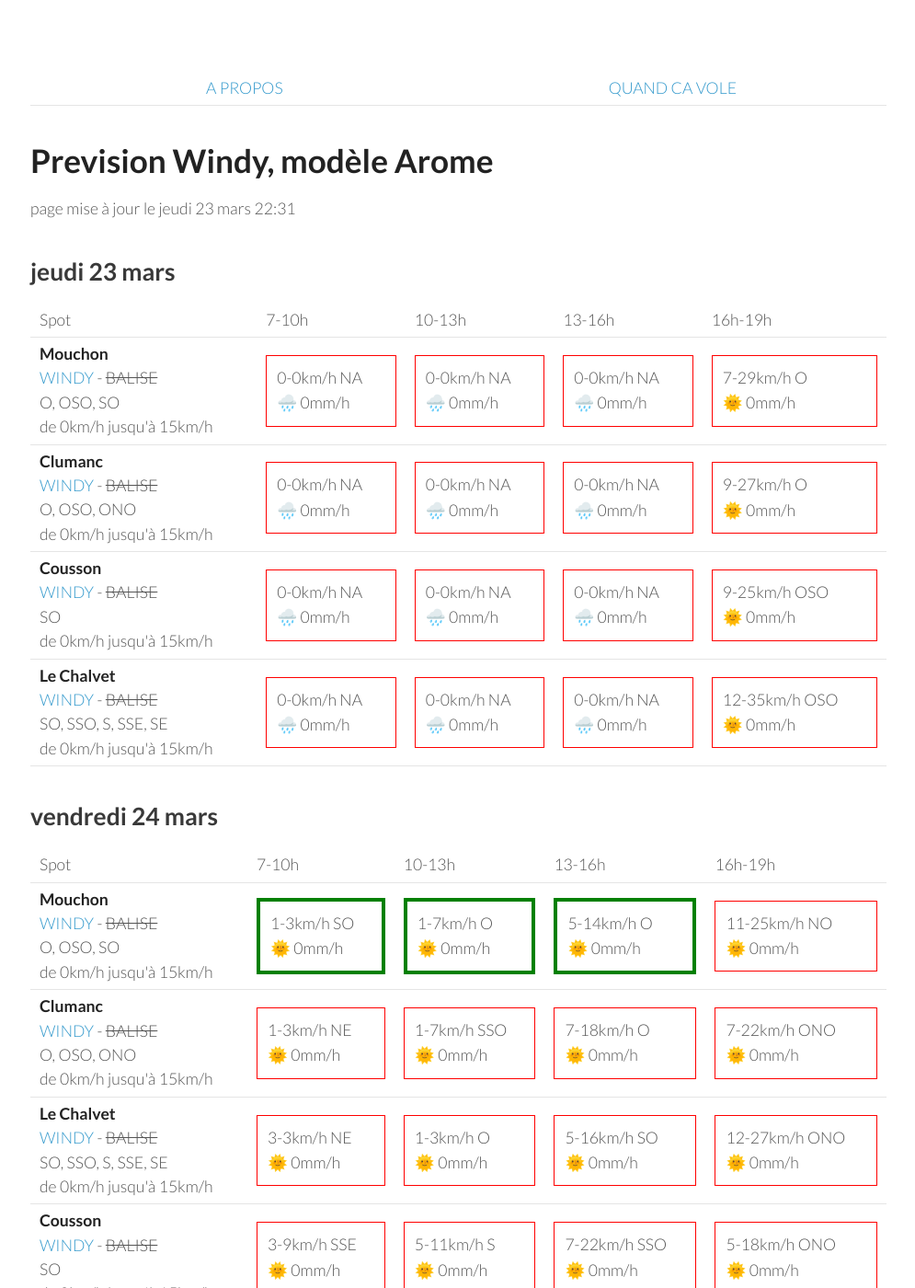
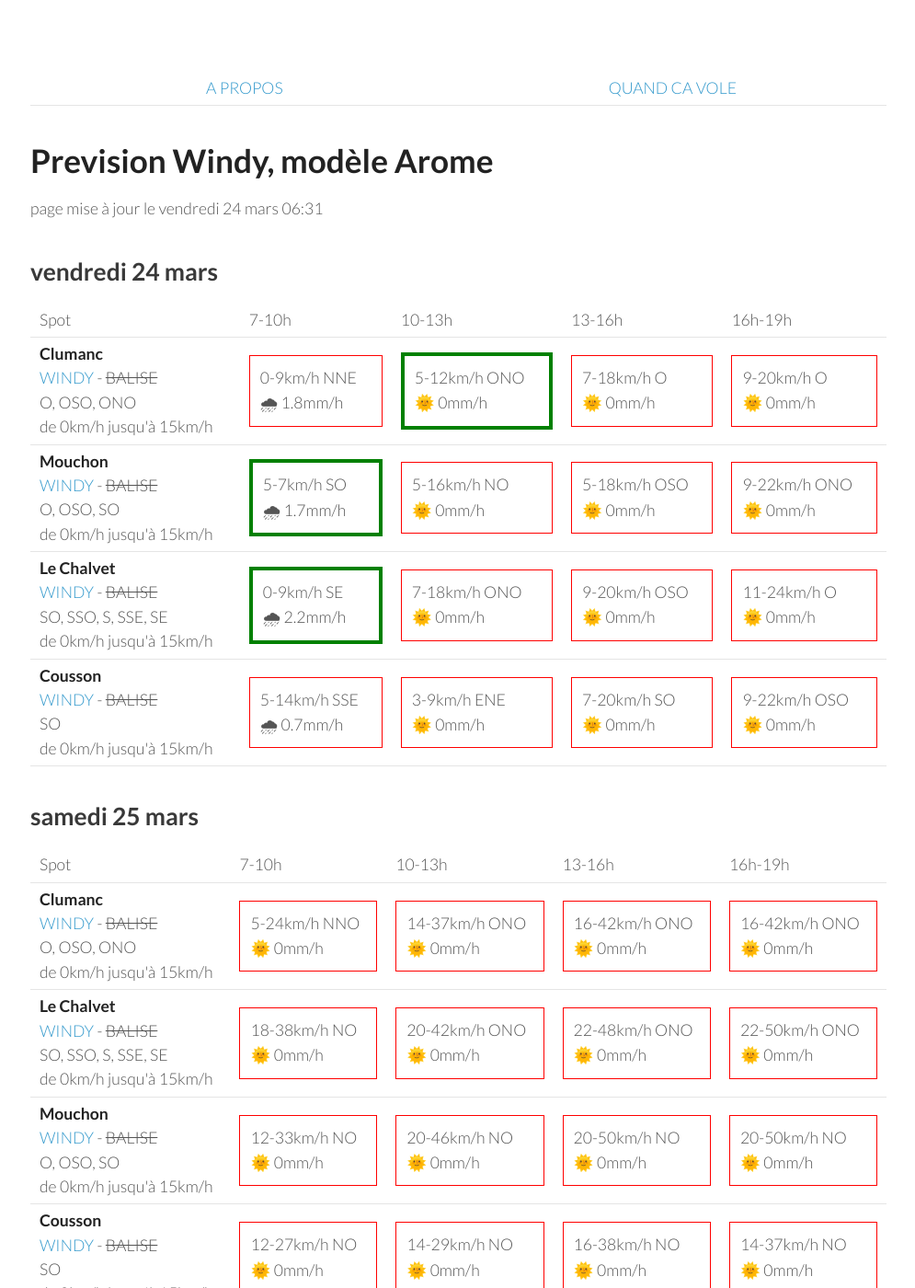
Before and after one commit to parapente-dans-le-nord/parapente-dans-le-nord.github.io, a Jekyll site: the page built from serre_poncon.markdown, in a window 1280 px wide and 1400 px high. Shown: the whole window at 92% size, without its empty margins (25-1020 px from the left). Built offline with Jekyll 4.4.1, drawn with Linux system fonts in a browser that asks for light colours; some of the changed text lies outside the part shown.

Commit message:
update index.markdown

```diff
--- a/serre_poncon.markdown
+++ b/serre_poncon.markdown
@@ -7,60 +7,8 @@ title:  "Tous les spots"
 {: .links}
 
 # Prevision Windy, modèle Arome
-page mise à jour le jeudi 23 mars 22:31
+page mise à jour le vendredi 24 mars 06:31
 
-## jeudi 23 mars
-
-{::nomarkdown}
-<table>
-  <tbody>
-    <tr>
-      <td>Spot</td>
-      <td>7-10h</td>
-      <td>10-13h</td>
-      <td>13-16h</td>
-      <td>16h-19h</td>
-    </tr>
-<tr>
-        <td><strong>Mouchon</strong><br><a href="https://windy.com/43.992/6.424?43.878,6.425,10,m:eSuaglR">WINDY</a> - <span class="no-balise"> BALISE </span><br> <span class="vent-favorable">O, OSO, SO</span><br><span class="force-vent">de 0km/h jusqu'à 15km/h</span> </td>
-
-            <td><div class="not-flyable"><p>0-0km/h NA</p><p>🌧️ 0mm/h</p></div></td>
-            <td><div class="not-flyable"><p>0-0km/h NA</p><p>🌧️ 0mm/h</p></div></td>
-            <td><div class="not-flyable"><p>0-0km/h NA</p><p>🌧️ 0mm/h</p></div></td>
-            <td><div class="not-flyable"><p>7-29km/h O</p><p>🌞 0mm/h</p></div></td>
-
-    </tr>
-<tr>
-        <td><strong>Clumanc</strong><br><a href="https://windy.com/44.027/6.402?43.914,6.403,10,m:eSxaglP">WINDY</a> - <span class="no-balise"> BALISE </span><br> <span class="vent-favorable">O, OSO, ONO</span><br><span class="force-vent">de 0km/h jusqu'à 15km/h</span> </td>
-
-            <td><div class="not-flyable"><p>0-0km/h NA</p><p>🌧️ 0mm/h</p></div></td>
-            <td><div class="not-flyable"><p>0-0km/h NA</p><p>🌧️ 0mm/h</p></div></td>
-            <td><div class="not-flyable"><p>0-0km/h NA</p><p>🌧️ 0mm/h</p></div></td>
-            <td><div class="not-flyable"><p>9-27km/h O</p><p>🌞 0mm/h</p></div></td>
-
-    </tr>
-<tr>
-        <td><strong>Cousson</strong><br><a href="https://windy.com/44.054/6.240?43.940,6.241,10,m:eSAaglz">WINDY</a> - <span class="no-balise"> BALISE </span><br> <span class="vent-favorable">SO</span><br><span class="force-vent">de 0km/h jusqu'à 15km/h</span> </td>
-
-            <td><div class="not-flyable"><p>0-0km/h NA</p><p>🌧️ 0mm/h</p></div></td>
-            <td><div class="not-flyable"><p>0-0km/h NA</p><p>🌧️ 0mm/h</p></div></td>
-            <td><div class="not-flyable"><p>0-0km/h NA</p><p>🌧️ 0mm/h</p></div></td>
-            <td><div class="not-flyable"><p>9-25km/h OSO</p><p>🌞 0mm/h</p></div></td>
-
-    </tr>
-<tr>
-        <td><strong>Le Chalvet</strong><br><a href="https://windy.com/43.979/6.480?43.866,6.480,10,m:eSsaglX">WINDY</a> - <span class="no-balise"> BALISE </span><br> <span class="vent-favorable">SO, SSO, S, SSE, SE</span><br><span class="force-vent">de 0km/h jusqu'à 15km/h</span> </td>
-
-            <td><div class="not-flyable"><p>0-0km/h NA</p><p>🌧️ 0mm/h</p></div></td>
-            <td><div class="not-flyable"><p>0-0km/h NA</p><p>🌧️ 0mm/h</p></div></td>
-            <td><div class="not-flyable"><p>0-0km/h NA</p><p>🌧️ 0mm/h</p></div></td>
-            <td><div class="not-flyable"><p>12-35km/h OSO</p><p>🌞 0mm/h</p></div></td>
-
-    </tr>
-
-</tbody>
-</table>
-{:/}
 ## vendredi 24 mars
 
 {::nomarkdown}
@@ -74,42 +22,42 @@ page mise à jour le jeudi 23 mars 22:31
       <td>16h-19h</td>
     </tr>
 <tr>
-        <td><strong>Mouchon</strong><br><a href="https://windy.com/43.992/6.424?43.878,6.425,10,m:eSuaglR">WINDY</a> - <span class="no-balise"> BALISE </span><br> <span class="vent-favorable">O, OSO, SO</span><br><span class="force-vent">de 0km/h jusqu'à 15km/h</span> </td>
+        <td><strong>Clumanc</strong><br><a href="https://windy.com/44.027/6.402?43.914,6.403,10,m:eSxaglP">WINDY</a> - <span class="no-balise"> BALISE </span><br> <span class="vent-favorable">O, OSO, ONO</span><br><span class="force-vent">de 0km/h jusqu'à 15km/h</span> </td>
 
-            <td><div class="flyable"><p>1-3km/h SO</p><p>🌞 0mm/h</p></div></td>
-            <td><div class="flyable"><p>1-7km/h O</p><p>🌞 0mm/h</p></div></td>
-            <td><div class="flyable"><p>5-14km/h O</p><p>🌞 0mm/h</p></div></td>
-            <td><div class="not-flyable"><p>11-25km/h NO</p><p>🌞 0mm/h</p></div></td>
+            <td><div class="not-flyable"><p>0-9km/h NNE</p><p>🌧 1.8mm/h</p></div></td>
+            <td><div class="flyable"><p>5-12km/h ONO</p><p>🌞 0mm/h</p></div></td>
+            <td><div class="not-flyable"><p>7-18km/h O</p><p>🌞 0mm/h</p></div></td>
+            <td><div class="not-flyable"><p>9-20km/h O</p><p>🌞 0mm/h</p></div></td>
 
 
     </tr>
 <tr>
-        <td><strong>Clumanc</strong><br><a href="https://windy.com/44.027/6.402?43.914,6.403,10,m:eSxaglP">WINDY</a> - <span class="no-balise"> BALISE </span><br> <span class="vent-favorable">O, OSO, ONO</span><br><span class="force-vent">de 0km/h jusqu'à 15km/h</span> </td>
+        <td><strong>Mouchon</strong><br><a href="https://windy.com/43.992/6.424?43.878,6.425,10,m:eSuaglR">WINDY</a> - <span class="no-balise"> BALISE </span><br> <span class="vent-favorable">O, OSO, SO</span><br><span class="force-vent">de 0km/h jusqu'à 15km/h</span> </td>
 
-            <td><div class="not-flyable"><p>1-3km/h NE</p><p>🌞 0mm/h</p></div></td>
-            <td><div class="not-flyable"><p>1-7km/h SSO</p><p>🌞 0mm/h</p></div></td>
-            <td><div class="not-flyable"><p>7-18km/h O</p><p>🌞 0mm/h</p></div></td>
-            <td><div class="not-flyable"><p>7-22km/h ONO</p><p>🌞 0mm/h</p></div></td>
+            <td><div class="flyable"><p>5-7km/h SO</p><p>🌧 1.7mm/h</p></div></td>
+            <td><div class="not-flyable"><p>5-16km/h NO</p><p>🌞 0mm/h</p></div></td>
+            <td><div class="not-flyable"><p>5-18km/h OSO</p><p>🌞 0mm/h</p></div></td>
+            <td><div class="not-flyable"><p>9-22km/h ONO</p><p>🌞 0mm/h</p></div></td>
 
 
     </tr>
 <tr>
         <td><strong>Le Chalvet</strong><br><a href="https://windy.com/43.979/6.480?43.866,6.480,10,m:eSsaglX">WINDY</a> - <span class="no-balise"> BALISE </span><br> <span class="vent-favorable">SO, SSO, S, SSE, SE</span><br><span class="force-vent">de 0km/h jusqu'à 15km/h</span> </td>
 
-            <td><div class="not-flyable"><p>3-3km/h NE</p><p>🌞 0mm/h</p></div></td>
-            <td><div class="not-flyable"><p>1-3km/h O</p><p>🌞 0mm/h</p></div></td>
-            <td><div class="not-flyable"><p>5-16km/h SO</p><p>🌞 0mm/h</p></div></td>
-            <td><div class="not-flyable"><p>12-27km/h ONO</p><p>🌞 0mm/h</p></div></td>
+            <td><div class="flyable"><p>0-9km/h SE</p><p>🌧 2.2mm/h</p></div></td>
+            <td><div class="not-flyable"><p>7-18km/h ONO</p><p>🌞 0mm/h</p></div></td>
+            <td><div class="not-flyable"><p>9-20km/h OSO</p><p>🌞 0mm/h</p></div></td>
+            <td><div class="not-flyable"><p>11-24km/h O</p><p>🌞 0mm/h</p></div></td>
 
 
     </tr>
 <tr>
         <td><strong>Cousson</strong><br><a href="https://windy.com/44.054/6.240?43.940,6.241,10,m:eSAaglz">WINDY</a> - <span class="no-balise"> BALISE </span><br> <span class="vent-favorable">SO</span><br><span class="force-vent">de 0km/h jusqu'à 15km/h</span> </td>
 
-            <td><div class="not-flyable"><p>3-9km/h SSE</p><p>🌞 0mm/h</p></div></td>
-            <td><div class="not-flyable"><p>5-11km/h S</p><p>🌞 0mm/h</p></div></td>
-            <td><div class="not-flyable"><p>7-22km/h SSO</p><p>🌞 0mm/h</p></div></td>
-            <td><div class="not-flyable"><p>5-18km/h ONO</p><p>🌞 0mm/h</p></div></td>
+            <td><div class="not-flyable"><p>5-14km/h SSE</p><p>🌧 0.7mm/h</p></div></td>
+            <td><div class="not-flyable"><p>3-9km/h ENE</p><p>🌞 0mm/h</p></div></td>
+            <td><div class="not-flyable"><p>7-20km/h SO</p><p>🌞 0mm/h</p></div></td>
+            <td><div class="not-flyable"><p>9-22km/h OSO</p><p>🌞 0mm/h</p></div></td>
 
 
     </tr>
@@ -132,40 +80,40 @@ page mise à jour le jeudi 23 mars 22:31
 <tr>
         <td><strong>Clumanc</strong><br><a href="https://windy.com/44.027/6.402?43.914,6.403,10,m:eSxaglP">WINDY</a> - <span class="no-balise"> BALISE </span><br> <span class="vent-favorable">O, OSO, ONO</span><br><span class="force-vent">de 0km/h jusqu'à 15km/h</span> </td>
 
-            <td><div class="not-flyable"><p>5-20km/h NNO</p><p>🌞 0mm/h</p></div></td>
-            <td><div class="not-flyable"><p>16-46km/h ONO</p><p>🌞 0mm/h</p></div></td>
-            <td><div class="not-flyable"><p>22-59km/h NO</p><p>🌞 0mm/h</p></div></td>
-            <td><div class="not-flyable"><p>20-59km/h NO</p><p>🌞 0mm/h</p></div></td>
+            <td><div class="not-flyable"><p>5-24km/h NNO</p><p>🌞 0mm/h</p></div></td>
+            <td><div class="not-flyable"><p>14-37km/h ONO</p><p>🌞 0mm/h</p></div></td>
+            <td><div class="not-flyable"><p>16-42km/h ONO</p><p>🌞 0mm/h</p></div></td>
+            <td><div class="not-flyable"><p>16-42km/h ONO</p><p>🌞 0mm/h</p></div></td>
+
+
+    </tr>
+<tr>
+        <td><strong>Le Chalvet</strong><br><a href="https://windy.com/43.979/6.480?43.866,6.480,10,m:eSsaglX">WINDY</a> - <span class="no-balise"> BALISE </span><br> <span class="vent-favorable">SO, SSO, S, SSE, SE</span><br><span class="force-vent">de 0km/h jusqu'à 15km/h</span> </td>
+
+            <td><div class="not-flyable"><p>18-38km/h NO</p><p>🌞 0mm/h</p></div></td>
+            <td><div class="not-flyable"><p>20-42km/h ONO</p><p>🌞 0mm/h</p></div></td>
+            <td><div class="not-flyable"><p>22-48km/h ONO</p><p>🌞 0mm/h</p></div></td>
+            <td><div class="not-flyable"><p>22-50km/h ONO</p><p>🌞 0mm/h</p></div></td>
 
 
     </tr>
 <tr>
         <td><strong>Mouchon</strong><br><a href="https://windy.com/43.992/6.424?43.878,6.425,10,m:eSuaglR">WINDY</a> - <span class="no-balise"> BALISE </span><br> <span class="vent-favorable">O, OSO, SO</span><br><span class="force-vent">de 0km/h jusqu'à 15km/h</span> </td>
 
-            <td><div class="not-flyable"><p>11-29km/h NO</p><p>🌞 0mm/h</p></div></td>
-            <td><div class="not-flyable"><p>16-48km/h ONO</p><p>🌞 0mm/h</p></div></td>
-            <td><div class="not-flyable"><p>22-61km/h NO</p><p>🌞 0mm/h</p></div></td>
-            <td><div class="not-flyable"><p>22-61km/h NO</p><p>🌞 0mm/h</p></div></td>
+            <td><div class="not-flyable"><p>12-33km/h NO</p><p>🌞 0mm/h</p></div></td>
+            <td><div class="not-flyable"><p>20-46km/h NO</p><p>🌞 0mm/h</p></div></td>
+            <td><div class="not-flyable"><p>20-50km/h NO</p><p>🌞 0mm/h</p></div></td>
+            <td><div class="not-flyable"><p>20-50km/h NO</p><p>🌞 0mm/h</p></div></td>
 
 
     </tr>
 <tr>
         <td><strong>Cousson</strong><br><a href="https://windy.com/44.054/6.240?43.940,6.241,10,m:eSAaglz">WINDY</a> - <span class="no-balise"> BALISE </span><br> <span class="vent-favorable">SO</span><br><span class="force-vent">de 0km/h jusqu'à 15km/h</span> </td>
 
-            <td><div class="not-flyable"><p>5-16km/h O</p><p>🌞 0mm/h</p></div></td>
-            <td><div class="not-flyable"><p>11-33km/h ONO</p><p>🌞 0mm/h</p></div></td>
-            <td><div class="not-flyable"><p>18-50km/h NO</p><p>🌞 0mm/h</p></div></td>
-            <td><div class="not-flyable"><p>18-50km/h NO</p><p>🌞 0mm/h</p></div></td>
-
-
-    </tr>
-<tr>
-        <td><strong>Le Chalvet</strong><br><a href="https://windy.com/43.979/6.480?43.866,6.480,10,m:eSsaglX">WINDY</a> - <span class="no-balise"> BALISE </span><br> <span class="vent-favorable">SO, SSO, S, SSE, SE</span><br><span class="force-vent">de 0km/h jusqu'à 15km/h</span> </td>
-
-            <td><div class="not-flyable"><p>14-35km/h ONO</p><p>🌞 0mm/h</p></div></td>
-            <td><div class="not-flyable"><p>18-50km/h ONO</p><p>🌞 0mm/h</p></div></td>
-            <td><div class="not-flyable"><p>22-61km/h NO</p><p>🌞 0mm/h</p></div></td>
-            <td><div class="not-flyable"><p>22-62km/h NO</p><p>🌞 0mm/h</p></div></td>
+            <td><div class="not-flyable"><p>12-27km/h NO</p><p>🌞 0mm/h</p></div></td>
+            <td><div class="not-flyable"><p>14-29km/h NO</p><p>🌞 0mm/h</p></div></td>
+            <td><div class="not-flyable"><p>16-38km/h NO</p><p>🌞 0mm/h</p></div></td>
+            <td><div class="not-flyable"><p>14-37km/h NO</p><p>🌞 0mm/h</p></div></td>
 
 
     </tr>
@@ -186,42 +134,42 @@ page mise à jour le jeudi 23 mars 22:31
       <td>16h-19h</td>
     </tr>
 <tr>
-        <td><strong>Mouchon</strong><br><a href="https://windy.com/43.992/6.424?43.878,6.425,10,m:eSuaglR">WINDY</a> - <span class="no-balise"> BALISE </span><br> <span class="vent-favorable">O, OSO, SO</span><br><span class="force-vent">de 0km/h jusqu'à 15km/h</span> </td>
+        <td><strong>Clumanc</strong><br><a href="https://windy.com/44.027/6.402?43.914,6.403,10,m:eSxaglP">WINDY</a> - <span class="no-balise"> BALISE </span><br> <span class="vent-favorable">O, OSO, ONO</span><br><span class="force-vent">de 0km/h jusqu'à 15km/h</span> </td>
 
-            <td><div class="not-flyable"><p>7-37km/h NO</p><p>🌞 0mm/h</p></div></td>
-            <td><div class="not-flyable"><p>11-38km/h ONO</p><p>🌞 0mm/h</p></div></td>
-            <td><div class="not-flyable"><p>16-55km/h NO</p><p>🌧 0.2mm/h</p></div></td>
-            <td><div class="not-flyable"><p>22-62km/h ONO</p><p>🌧 0.4mm/h</p></div></td>
+            <td><div class="not-flyable"><p>5-37km/h NNO</p><p>🌞 0mm/h</p></div></td>
+            <td><div class="not-flyable"><p>16-46km/h ONO</p><p>🌞 0mm/h</p></div></td>
+            <td><div class="not-flyable"><p>18-59km/h NNO</p><p>🌧 0.5mm/h</p></div></td>
+            <td><div class="not-flyable"><p>22-61km/h ONO</p><p>🌞 0mm/h</p></div></td>
 
 
     </tr>
 <tr>
-        <td><strong>Clumanc</strong><br><a href="https://windy.com/44.027/6.402?43.914,6.403,10,m:eSxaglP">WINDY</a> - <span class="no-balise"> BALISE </span><br> <span class="vent-favorable">O, OSO, ONO</span><br><span class="force-vent">de 0km/h jusqu'à 15km/h</span> </td>
+        <td><strong>Mouchon</strong><br><a href="https://windy.com/43.992/6.424?43.878,6.425,10,m:eSuaglR">WINDY</a> - <span class="no-balise"> BALISE </span><br> <span class="vent-favorable">O, OSO, SO</span><br><span class="force-vent">de 0km/h jusqu'à 15km/h</span> </td>
 
-            <td><div class="not-flyable"><p>5-35km/h NNO</p><p>🌞 0mm/h</p></div></td>
-            <td><div class="not-flyable"><p>11-37km/h ONO</p><p>🌞 0mm/h</p></div></td>
-            <td><div class="not-flyable"><p>14-53km/h NO</p><p>🌧 0.4mm/h</p></div></td>
-            <td><div class="not-flyable"><p>20-62km/h ONO</p><p>🌧 0.4mm/h</p></div></td>
+            <td><div class="not-flyable"><p>7-38km/h NO</p><p>🌞 0mm/h</p></div></td>
+            <td><div class="not-flyable"><p>18-48km/h NO</p><p>🌞 0mm/h</p></div></td>
+            <td><div class="not-flyable"><p>20-61km/h NO</p><p>🌧 0.4mm/h</p></div></td>
+            <td><div class="not-flyable"><p>22-62km/h ONO</p><p>🌞 0mm/h</p></div></td>
 
 
     </tr>
 <tr>
         <td><strong>Cousson</strong><br><a href="https://windy.com/44.054/6.240?43.940,6.241,10,m:eSAaglz">WINDY</a> - <span class="no-balise"> BALISE </span><br> <span class="vent-favorable">SO</span><br><span class="force-vent">de 0km/h jusqu'à 15km/h</span> </td>
 
-            <td><div class="not-flyable"><p>3-20km/h NE</p><p>🌞 0mm/h</p></div></td>
-            <td><div class="not-flyable"><p>5-20km/h O</p><p>🌞 0mm/h</p></div></td>
-            <td><div class="not-flyable"><p>7-38km/h NNO</p><p>🌧 0.5mm/h</p></div></td>
-            <td><div class="not-flyable"><p>16-50km/h ONO</p><p>🌧 0.5mm/h</p></div></td>
+            <td><div class="not-flyable"><p>5-20km/h NE</p><p>🌞 0mm/h</p></div></td>
+            <td><div class="not-flyable"><p>9-27km/h NO</p><p>🌞 0mm/h</p></div></td>
+            <td><div class="not-flyable"><p>14-42km/h NNO</p><p>🌧 0.4mm/h</p></div></td>
+            <td><div class="not-flyable"><p>16-48km/h ONO</p><p>🌞 0mm/h</p></div></td>
 
 
     </tr>
 <tr>
         <td><strong>Le Chalvet</strong><br><a href="https://windy.com/43.979/6.480?43.866,6.480,10,m:eSsaglX">WINDY</a> - <span class="no-balise"> BALISE </span><br> <span class="vent-favorable">SO, SSO, S, SSE, SE</span><br><span class="force-vent">de 0km/h jusqu'à 15km/h</span> </td>
 
-            <td><div class="not-flyable"><p>9-42km/h NO</p><p>🌞 0mm/h</p></div></td>
-            <td><div class="not-flyable"><p>12-44km/h ONO</p><p>🌞 0mm/h</p></div></td>
-            <td><div class="not-flyable"><p>18-59km/h NO</p><p>🌧 0.2mm/h</p></div></td>
-            <td><div class="not-flyable"><p>24-64km/h ONO</p><p>🌧 0.3mm/h</p></div></td>
+            <td><div class="not-flyable"><p>9-44km/h NO</p><p>🌞 0mm/h</p></div></td>
+            <td><div class="not-flyable"><p>18-51km/h ONO</p><p>🌞 0mm/h</p></div></td>
+            <td><div class="not-flyable"><p>22-64km/h NO</p><p>🌧 0.4mm/h</p></div></td>
+            <td><div class="not-flyable"><p>24-64km/h ONO</p><p>🌞 0mm/h</p></div></td>
 
 
     </tr>
@@ -242,10 +190,20 @@ page mise à jour le jeudi 23 mars 22:31
       <td>16h-19h</td>
     </tr>
 <tr>
+        <td><strong>Le Chalvet</strong><br><a href="https://windy.com/43.979/6.480?43.866,6.480,10,m:eSsaglX">WINDY</a> - <span class="no-balise"> BALISE </span><br> <span class="vent-favorable">SO, SSO, S, SSE, SE</span><br><span class="force-vent">de 0km/h jusqu'à 15km/h</span> </td>
+
+            <td><div class="not-flyable"><p>20-72km/h NO</p><p>🌞 0mm/h</p></div></td>
+            <td><div class="not-flyable"><p>20-62km/h NO</p><p>🌞 0mm/h</p></div></td>
+            <td><div class="not-flyable"><p>24-62km/h NO</p><p>🌞 0mm/h</p></div></td>
+            <td><div class="not-flyable"><p>22-64km/h NO</p><p>🌞 0mm/h</p></div></td>
+
+
+    </tr>
+<tr>
         <td><strong>Mouchon</strong><br><a href="https://windy.com/43.992/6.424?43.878,6.425,10,m:eSuaglR">WINDY</a> - <span class="no-balise"> BALISE </span><br> <span class="vent-favorable">O, OSO, SO</span><br><span class="force-vent">de 0km/h jusqu'à 15km/h</span> </td>
 
-            <td><div class="not-flyable"><p>14-55km/h ONO</p><p>🌞 0mm/h</p></div></td>
-            <td><div class="not-flyable"><p>16-48km/h NO</p><p>🌞 0mm/h</p></div></td>
+            <td><div class="not-flyable"><p>18-62km/h NO</p><p>🌞 0mm/h</p></div></td>
+            <td><div class="not-flyable"><p>20-59km/h NO</p><p>🌞 0mm/h</p></div></td>
             <td><div class="not-flyable"><p>24-62km/h NO</p><p>🌞 0mm/h</p></div></td>
             <td><div class="not-flyable"><p>22-66km/h NO</p><p>🌞 0mm/h</p></div></td>
 
@@ -254,28 +212,18 @@ page mise à jour le jeudi 23 mars 22:31
 <tr>
         <td><strong>Clumanc</strong><br><a href="https://windy.com/44.027/6.402?43.914,6.403,10,m:eSxaglP">WINDY</a> - <span class="no-balise"> BALISE </span><br> <span class="vent-favorable">O, OSO, ONO</span><br><span class="force-vent">de 0km/h jusqu'à 15km/h</span> </td>
 
-            <td><div class="not-flyable"><p>11-51km/h ONO</p><p>🌞 0mm/h</p></div></td>
-            <td><div class="not-flyable"><p>16-46km/h NO</p><p>🌞 0mm/h</p></div></td>
+            <td><div class="not-flyable"><p>14-59km/h NO</p><p>🌞 0mm/h</p></div></td>
+            <td><div class="not-flyable"><p>20-57km/h NO</p><p>🌞 0mm/h</p></div></td>
             <td><div class="not-flyable"><p>24-64km/h NO</p><p>🌞 0mm/h</p></div></td>
             <td><div class="not-flyable"><p>22-66km/h NO</p><p>🌞 0mm/h</p></div></td>
 
 
     </tr>
 <tr>
-        <td><strong>Le Chalvet</strong><br><a href="https://windy.com/43.979/6.480?43.866,6.480,10,m:eSsaglX">WINDY</a> - <span class="no-balise"> BALISE </span><br> <span class="vent-favorable">SO, SSO, S, SSE, SE</span><br><span class="force-vent">de 0km/h jusqu'à 15km/h</span> </td>
-
-            <td><div class="not-flyable"><p>14-61km/h ONO</p><p>🌞 0mm/h</p></div></td>
-            <td><div class="not-flyable"><p>16-50km/h NO</p><p>🌞 0mm/h</p></div></td>
-            <td><div class="not-flyable"><p>24-62km/h NO</p><p>🌞 0mm/h</p></div></td>
-            <td><div class="not-flyable"><p>22-64km/h NO</p><p>🌞 0mm/h</p></div></td>
-
-
-    </tr>
-<tr>
         <td><strong>Cousson</strong><br><a href="https://windy.com/44.054/6.240?43.940,6.241,10,m:eSAaglz">WINDY</a> - <span class="no-balise"> BALISE </span><br> <span class="vent-favorable">SO</span><br><span class="force-vent">de 0km/h jusqu'à 15km/h</span> </td>
 
-            <td><div class="not-flyable"><p>7-40km/h O</p><p>🌞 0mm/h</p></div></td>
-            <td><div class="not-flyable"><p>18-48km/h NNO</p><p>🌞 0mm/h</p></div></td>
+            <td><div class="not-flyable"><p>14-50km/h NNO</p><p>🌞 0mm/h</p></div></td>
+            <td><div class="not-flyable"><p>22-57km/h NNO</p><p>🌞 0mm/h</p></div></td>
             <td><div class="not-flyable"><p>25-66km/h NNO</p><p>🌞 0mm/h</p></div></td>
             <td><div class="not-flyable"><p>24-64km/h NO</p><p>🌞 0mm/h</p></div></td>
 
```
